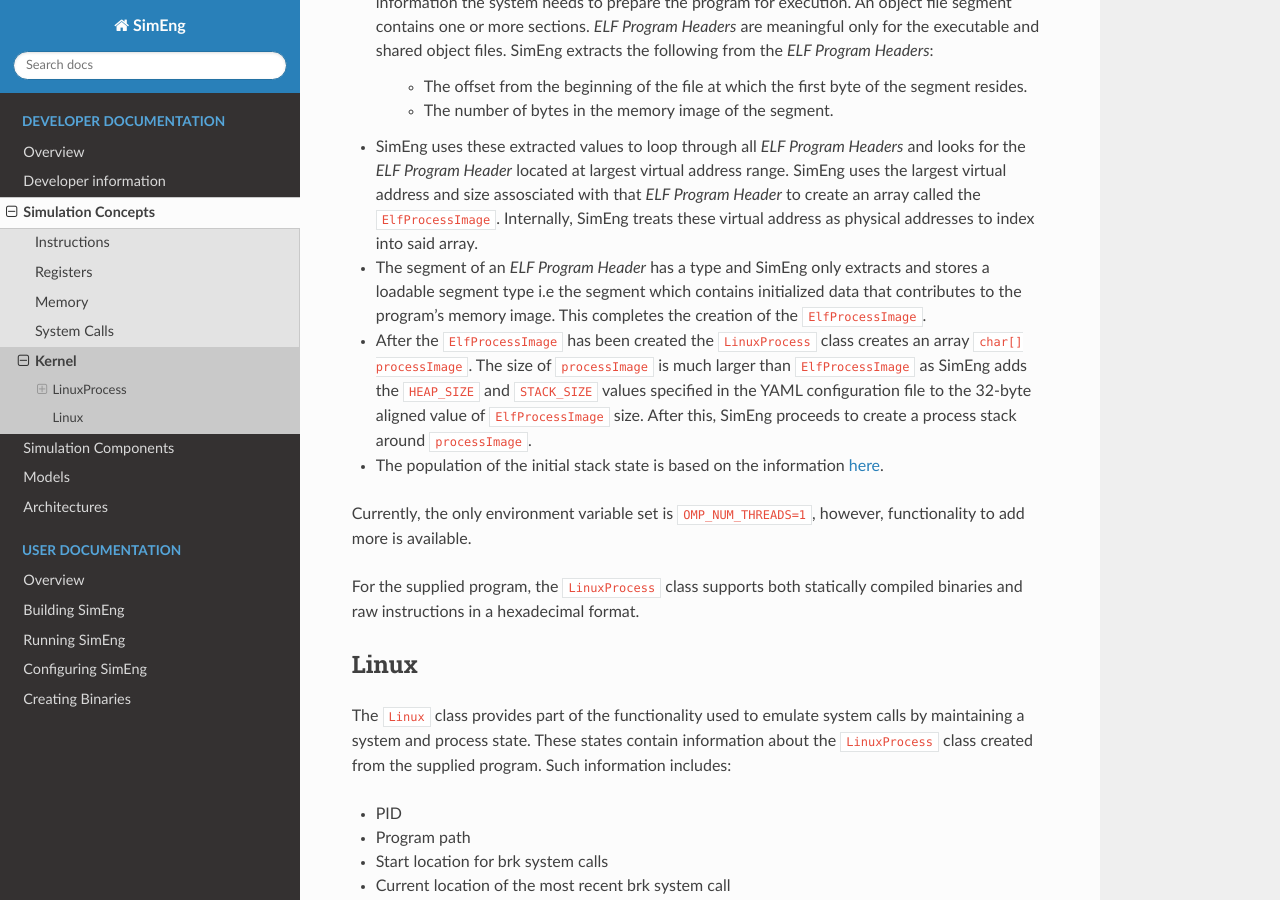
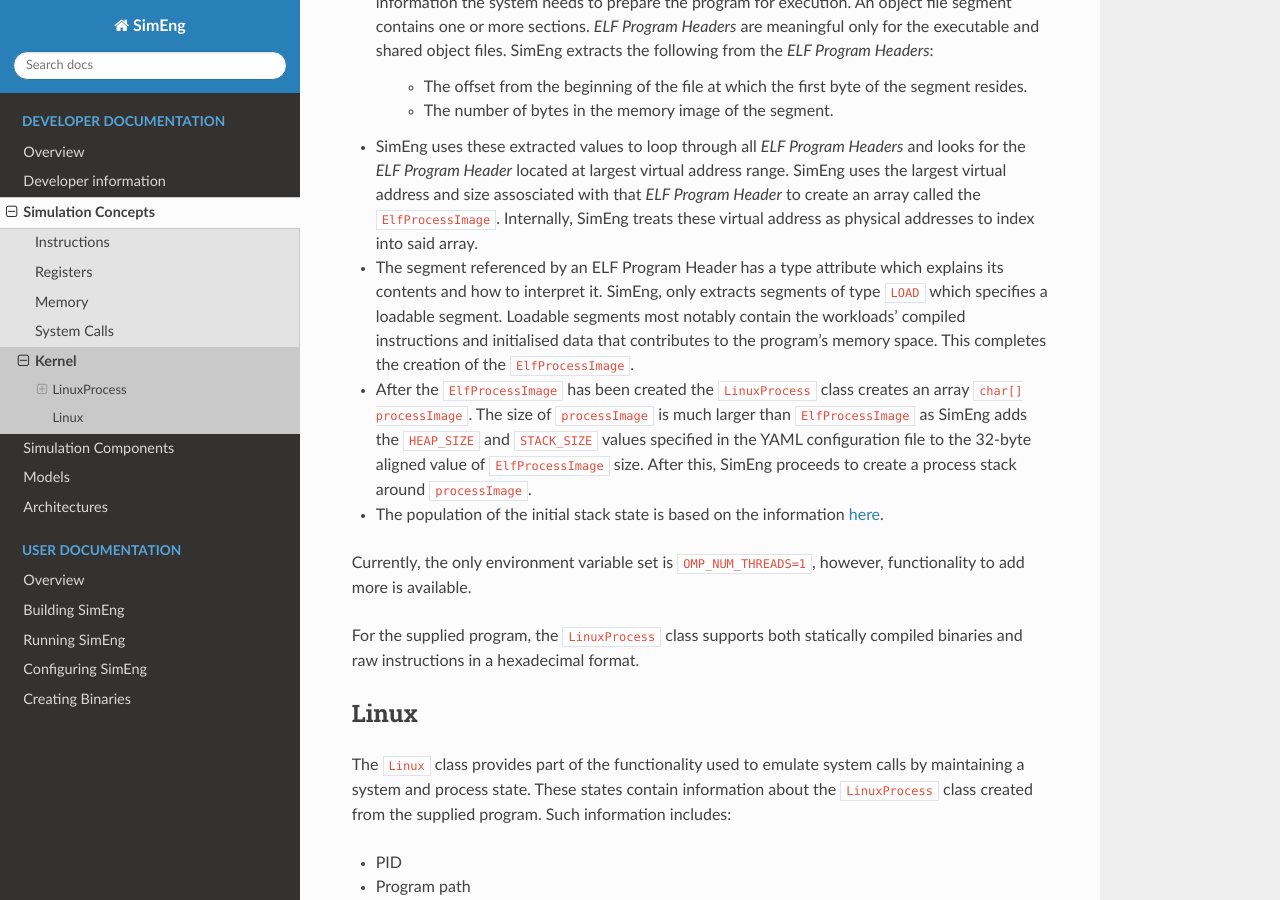
Before and after one commit to UoB-HPC/SimEng, a Sphinx documentation site: the page built from docs/sphinx/developer/concepts/kernel.rst, in a window 1280 px wide and 900 px high, scrolled down 1286 px. Built offline with Sphinx 7.4.7 and the Read the Docs theme 2.0.0, drawn with Linux system fonts in a browser that asks for light colours; pages that are not in the unit, such as notebooks, are missing from menus.

Commit message:
Added information about ELF program header segment type.

```diff
--- a/docs/sphinx/developer/concepts/kernel.rst
+++ b/docs/sphinx/developer/concepts/kernel.rst
@@ -29,7 +29,7 @@ The ELF binaries have a defined structure for 32-bit and 64-bit architectures, a
     * The number of bytes in the memory image of the segment.
 * SimEng uses these extracted values to loop through all `ELF Program Headers` and looks for the `ELF Program Header` located at largest virtual address range. SimEng uses the largest virtual address and size assosciated with that `ELF Program Header` to create an array called the ``ElfProcessImage``. Internally, SimEng treats these virtual address as physical addresses to index into said array.
 
-* The segment of an `ELF Program Header` has a type and SimEng only extracts and stores a loadable segment type i.e  the segment which contains initialized data that contributes to the program's memory image. This completes the creation of the ``ElfProcessImage``.
+* The segment referenced by an ELF Program Header has a type attribute which explains its contents and how to interpret it. SimEng, only extracts segments of type ``LOAD`` which specifies a loadable segment. Loadable segments most notably contain the workloads' compiled instructions and initialised data that contributes to the program's memory space. This completes the creation of the ``ElfProcessImage``.
 
 * After the ``ElfProcessImage`` has been created the ``LinuxProcess`` class creates an array ``char[] processImage``. The size of ``processImage`` is much larger than ``ElfProcessImage`` as SimEng adds the ``HEAP_SIZE`` and ``STACK_SIZE`` values specified in the YAML configuration file to the 32-byte aligned value of ``ElfProcessImage`` size. After this, SimEng proceeds to create a process stack around ``processImage``.
 
```
